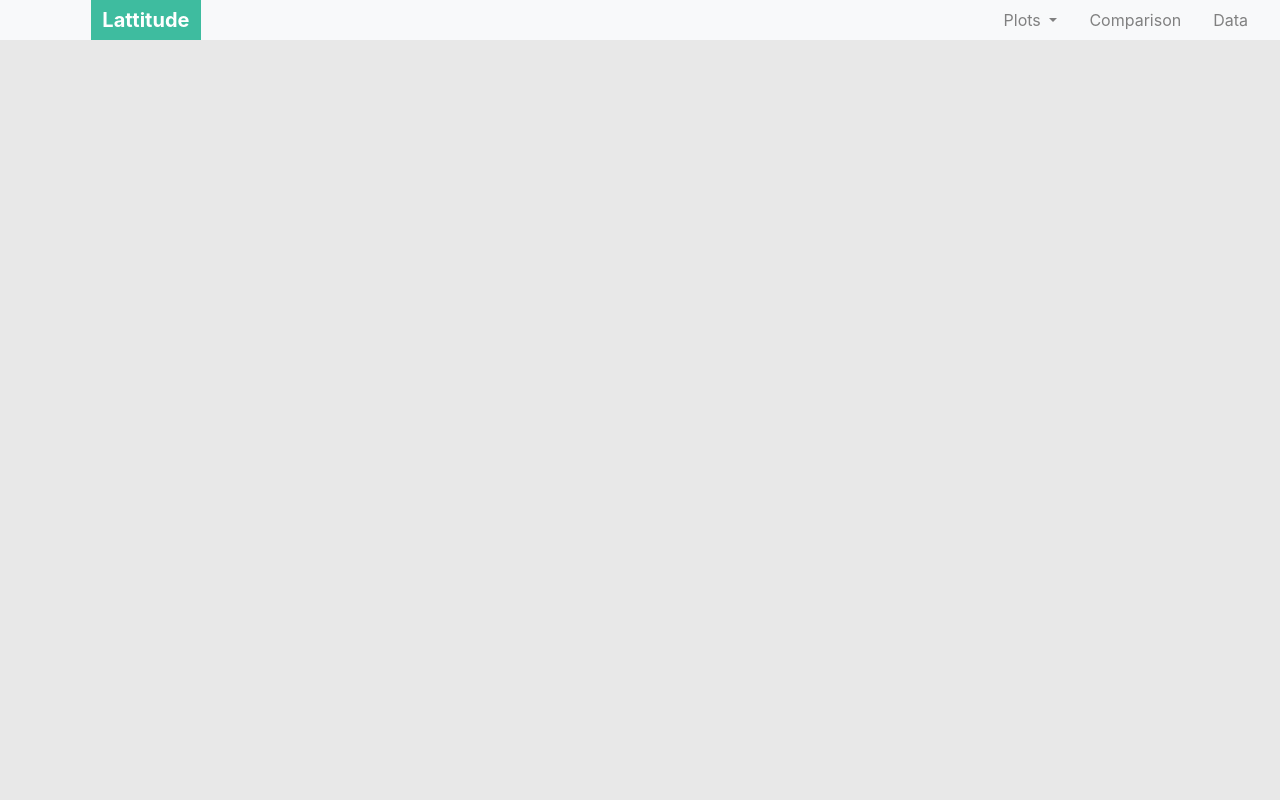
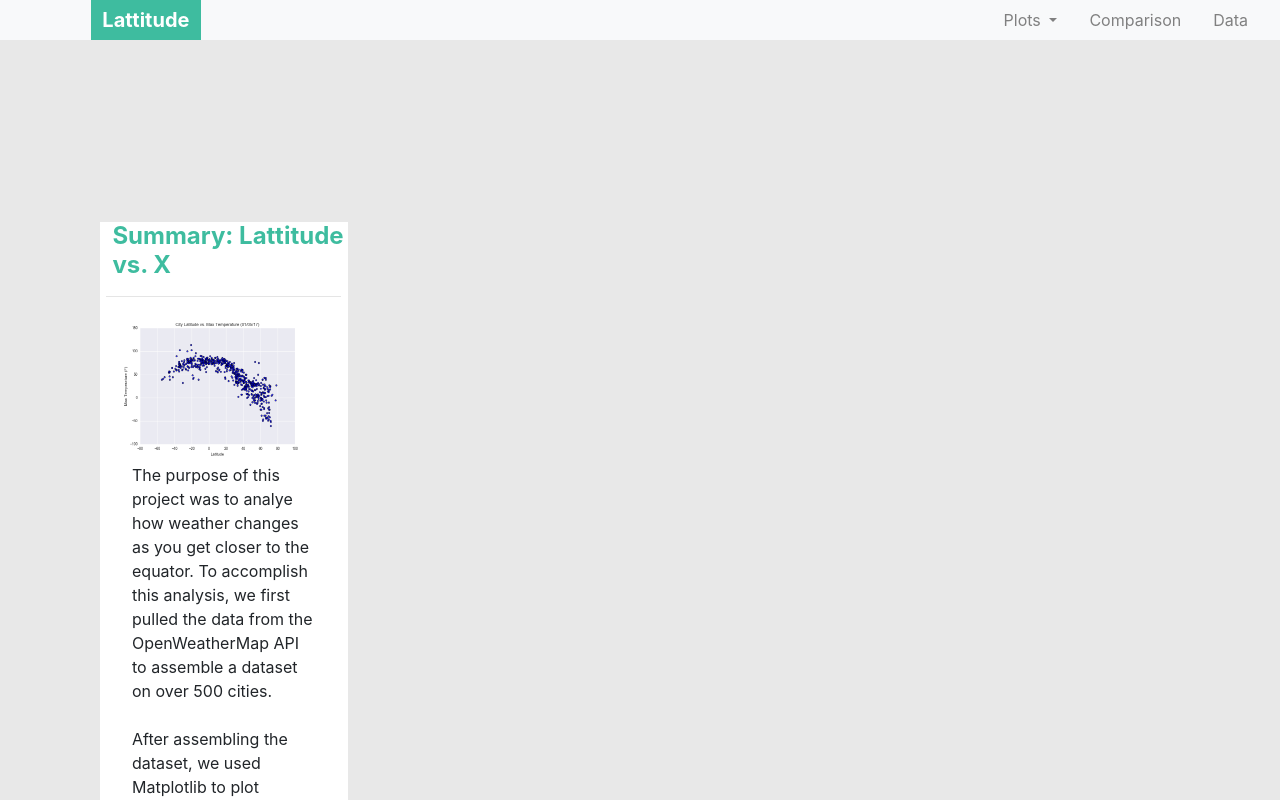
Before and after one commit to AshRC17/Homework-11, a plain HTML site: page Homework/Instructions/index.html in a window 1280 px wide. Shown: the top 800 px of the page. Drawn offline with nearby package versions, Linux system fonts and the light colour scheme.

Commit message:
Update index.html
Pushing new code

```diff
--- a/Homework/Instructions/index.html
+++ b/Homework/Instructions/index.html
@@ -16,6 +16,20 @@
                 height: 100%;
                 text-align: center;
             }
+            .card {
+                margin-top: 50px;
+            }
+            .box {
+                min-height: 50px;
+                padding: 15px;
+                margin: 15px;
+                font-weight: 800;
+                color: #fff;
+            }
+            .white {
+                background: white;
+            }
+
         </style>
     </head>
     <body>
@@ -40,9 +54,32 @@
             </ul>
         </nav>
         <div class="container">
-
+            <div class="col-sm-6 col-md-3 single-post no-gutters" style="margin-top: 20%;">
+                    <div class="background: white">
+                        <h2 style="color: #3EBC9F;font-size: x-large;padding-left: 5%;"><strong>Summary: Lattitude vs. X</strong></h2>
+                        <hr style="width: 95%;">
+                        <div class="image-wrapper float-left pr-3">
+                            <img src="Resources\assets\images/Fig1.png"style="margin-left: 15px;" width="200" height="150" alt="">
+                        </div>
+                        <div class="single-post-content-wrapper p-3">
+                            <div class="single-post-content-wrapper p-3">
+                                The purpose of this project was to analye how weather
+                                changes as you get closer to the equator. To accomplish
+                                this analysis, we first pulled the data from the
+                                OpenWeatherMap API to assemble a dataset on over 500 cities.
+                                <br><br>
+                                After assembling the dataset, we used Matplotlib to plot
+                                various aspects of the weather vs. lattitude. Factors we
+                                looked at included: temperature, cloudiness, wind speed,
+                                and humidity. This site provides the source data and
+                                visualizations created as part of the analysus, as well
+                                as explanations and descriptions of any trends and
+                                correlations
+                            </div>
+                        </div>
+                </div>
+            </a>
         </div>
-
         <script src="https://code.jquery.com/jquery-3.3.1.slim.min.js" integrity="sha384-q8i/X+965DzO0rT7abK41JStQIAqVgRVzpbzo5smXKp4YfRvH+8abtTE1Pi6jizo" crossorigin="anonymous"></script>
         <script src="https://cdnjs.cloudflare.com/ajax/libs/popper.js/1.14.7/umd/popper.min.js" integrity="sha384-UO2eT0CpHqdSJQ6hJty5KVphtPhzWj9WO1clHTMGa3JDZwrnQq4sF86dIHNDz0W1" crossorigin="anonymous"></script>
         <script src="https://stackpath.bootstrapcdn.com/bootstrap/4.3.1/js/bootstrap.min.js" integrity="sha384-JjSmVgyd0p3pXB1rRibZUAYoIIy6OrQ6VrjIEaFf/nJGzIxFDsf4x0xIM+B07jRM" crossorigin="anonymous"></script>
```
